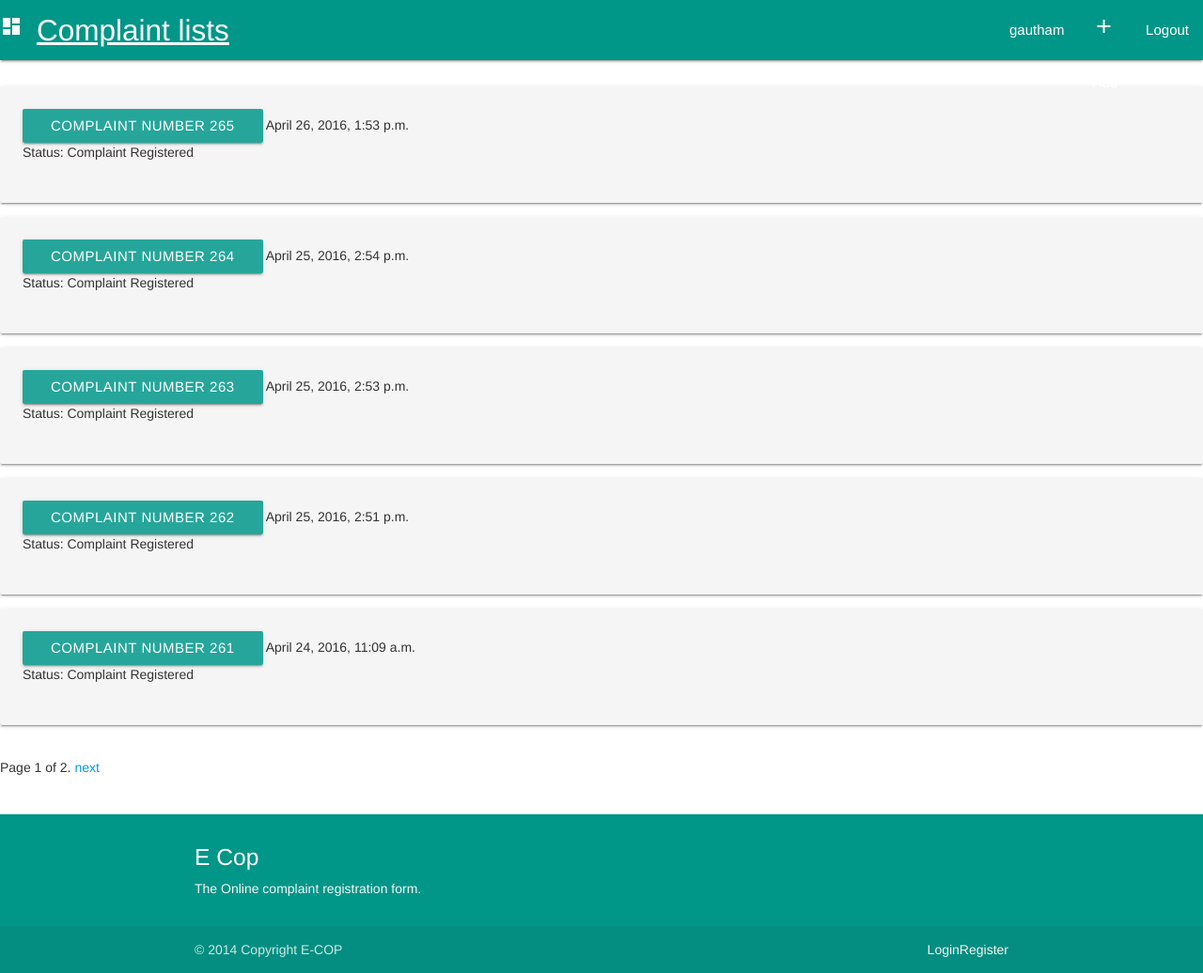
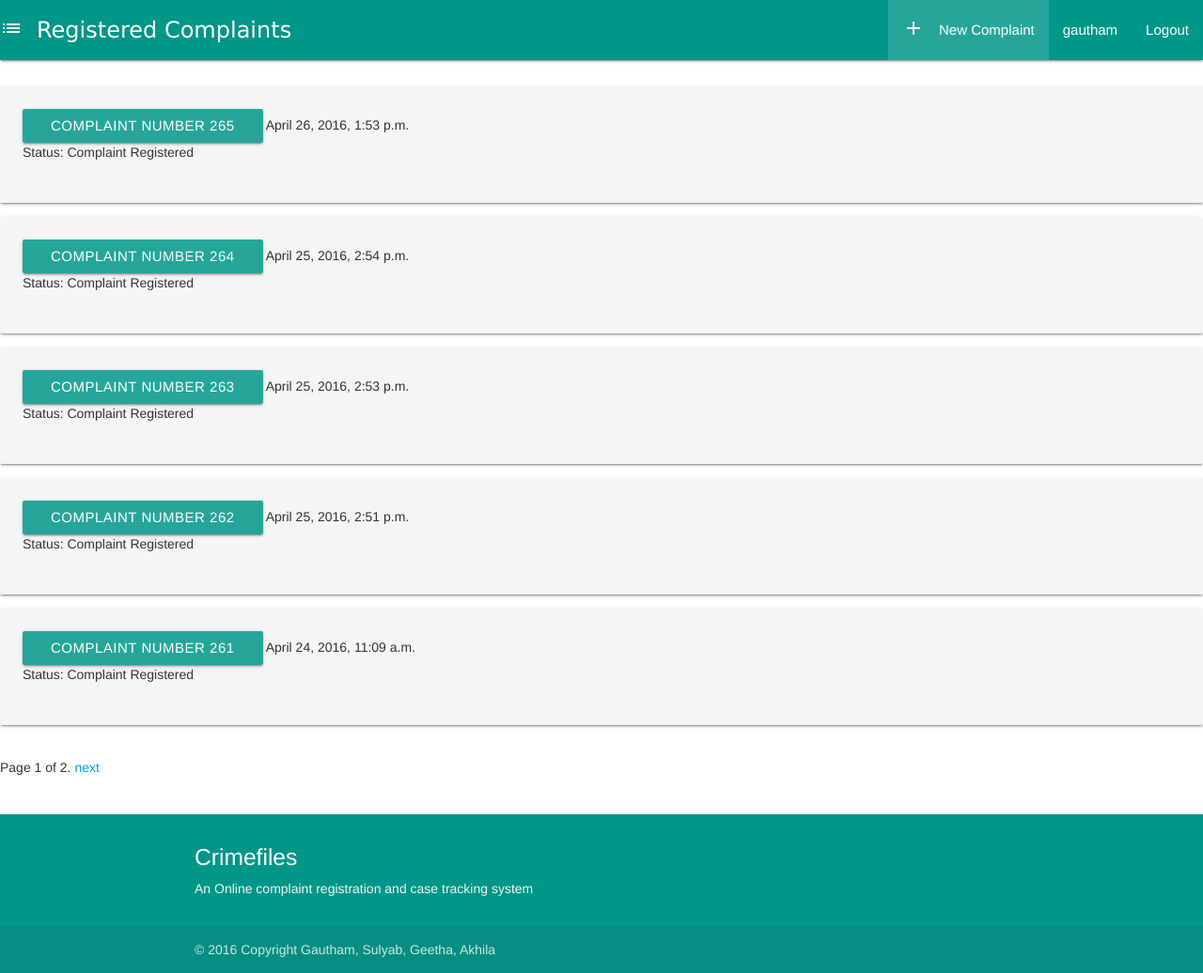
Before and after one commit to gauthamzz/ecop, a Django app: page /crimefiles/ in a window 1280 px wide. Shown: the whole page at 94% size. Run offline with Django 3.2, Linux system fonts and the light colour scheme; a user stored in the database is signed in; data comes from the database, SQL or seed files in the repository; both versions use the stored data as it was after the commit; some libraries are stand-ins or nearby versions.

Commit message:
fixing bugs

```diff
--- a/ecop/templates/complaint_detail.html
+++ b/ecop/templates/complaint_detail.html
@@ -11,8 +11,9 @@
   <div class="nav-wrapper">
     <a href="{{object.get_absolute_url}}" class="brand-logo ">Complaint {{title}}</a>
     <ul id="nav-mobile" class="right hide-on-med-and-down">
-    {% if is_compainant%}
-      <li><a href="{{object.get_absolute_url}}edit"><i class="material-icons left">update</i>Complaint</a></li>{%endif%}
+    <!-- {% if is_compainant%} -->
+      <li><a href="{{object.get_absolute_url}}edit"><i class="material-icons left">update</i>Complaint</a></li>
+      <!-- {%endif%} -->
           {% if is_cop%}
       <li><a href="{{object.get_absolute_url}}createfir"><i class="material-icons left">add</i>FIR</a></li>
       <li><a href="{{object.get_absolute_url}}createcopstatus"><i class="material-icons left">add</i>Cop status</a></li>
--- a/ecop/templates/complaint_list.html
+++ b/ecop/templates/complaint_list.html
@@ -3,11 +3,12 @@
 
 <nav class ="teal" role="navigation">
 	 <div class="navbar-wrapper ">
+<!-- {{title}} -->
+		 <div class="brand-logo" style="font-family: 'Lucida Grande', Helvetica, Arial, sans-serif; font-size: 18pt;"><i class="material-icons left" style="margin-top: .1em;">list</i>Registered Complaints</div>
+		 <ul id="nav-mobile" class="right hide-on-med-and-down">
 
-		 <a href="/crimefiles" class="brand-logo"><i class="material-icons left">dashboard</i>{{title}}</a>
-		 <ul id="nav-mobile" class="right hide-on-med-and-down">
-			 <li><a href="">{{who}}</a></li>
-			 <li><a href="/crimefiles/createcomplaint"> <i class="material-icons">add</i>Add</a></li>
+			 <li class=" teal lighten-1"><a href="/crimefiles/createcomplaint"> <i class="material-icons left " style="margin-top: .1em;">add</i>New Complaint</a></li>
+        <li><a href="">{{who}}</a></li>
 			 <li><a href="/accounts/logout"> Logout</a></li>
 
 		 </ul>
@@ -59,21 +60,20 @@
 
 
 
-  <footer class="page-footer teal">
+    <footer class="page-footer teal">
           <div class="container">
             <div class="row">
               <div class="col l6 s12">
-                <h5 class="white-text">E Cop </h5>
-                <p class="grey-text text-lighten-4">The Online complaint registration form.</p>
+                <h5 class="white-text">Crimefiles </h5>
+                <p class="grey-text text-lighten-4">An Online complaint registration and case tracking system</p>
               </div>
 
             </div>
           </div>
           <div class="footer-copyright">
             <div class="container">
-            © 2014 Copyright E-COP
-            <a class="grey-text text-lighten-4 right" href="/accounts/register">Register</a>
-            <a class="grey-text text-lighten-4 right" href="/accounts/login">Login</a>
+            © 2016 Copyright Gautham, Sulyab, Geetha, Akhila
+            <a class="grey-text text-lighten-4 right" href="/accounts/register"></a>
             </div>
           </div>
         </footer>
```
Also changed, not shown: ecop/templates/login_form.html (+13 -12 lines), ecop/templates/registration/logout.html (+9 -17 lines), ecop/db.sqlite3.
